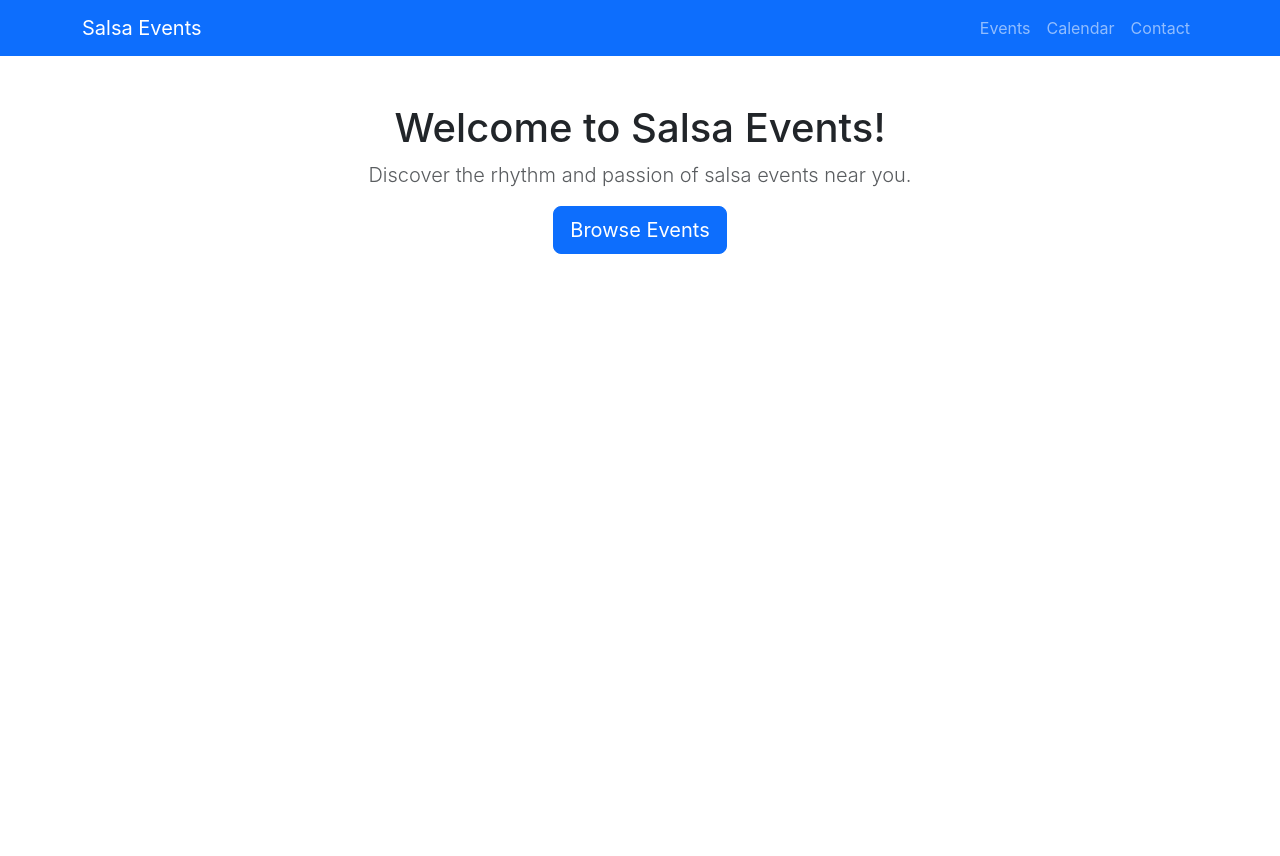
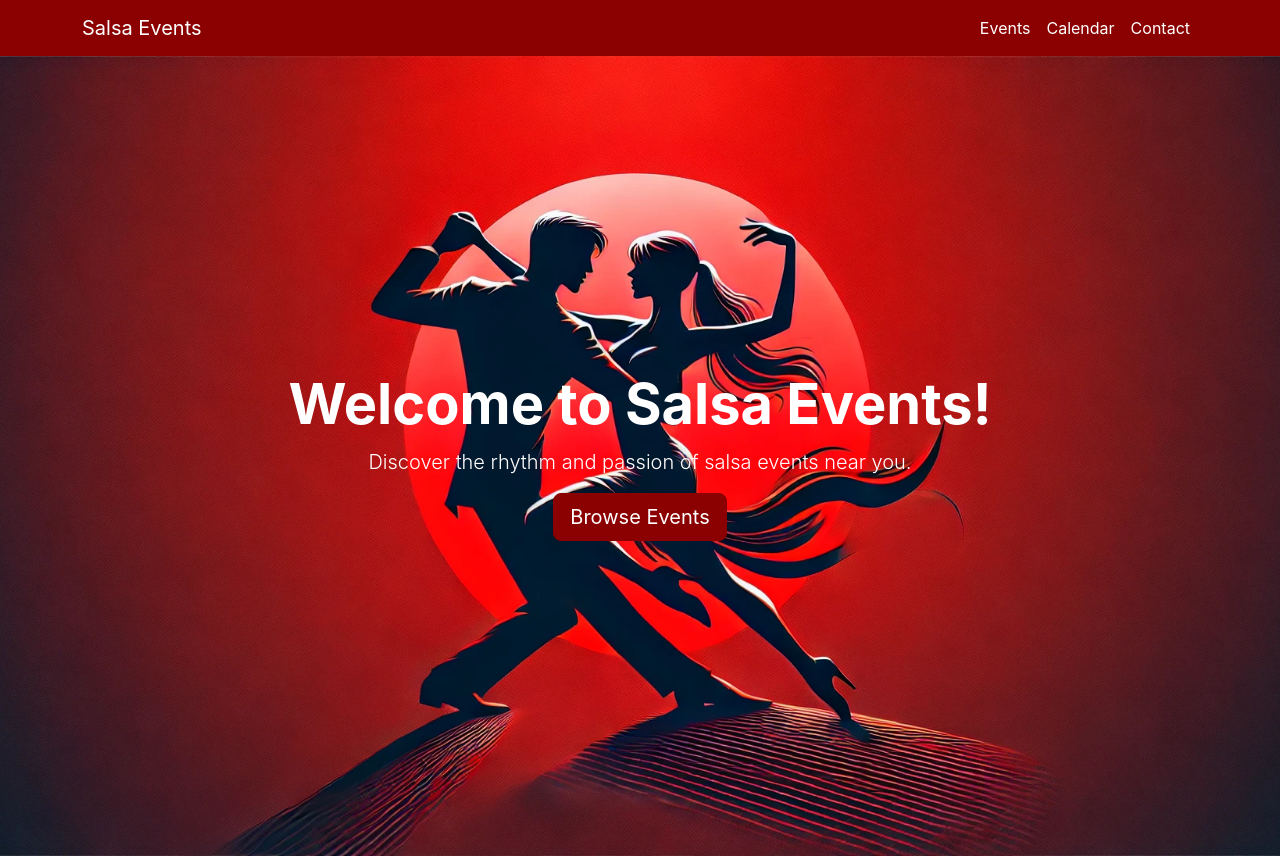
Before and after one commit to abrah926/salsa_project, a React (Create React App) app in the folder frontend/: page / in a window 1280 px wide. Before the commit the page ends 800 px from the top, so only its background shows below. Built offline with nearby package versions, Linux system fonts and the light colour scheme.

Commit message:
added a bg for the home page in the hero component

```diff
--- a/frontend/src/components/Hero.js
+++ b/frontend/src/components/Hero.js
@@ -3,16 +3,39 @@ import { Link } from "react-router-dom";
 
 function Hero() {
   return (
-    <div className="hero text-center py-5 bg-light">
-      <div className="container">
-        <h1 className="display-4">Welcome to Salsa Events!</h1>
-        <p className="lead">
-          Discover the rhythm and passion of salsa events near you.
-        </p>
-        <Link to="/events" className="btn btn-primary btn-lg">
-          Browse Events
-        </Link>
-      </div>
+    <div
+      className="hero text-center py-5"
+      style={{
+        backgroundImage: "url('/images/dance-bg.webp')",
+        backgroundSize: "cover",
+        backgroundPosition: "center",
+        backgroundRepeat: "no-repeat",
+        backgroundAttachment: "fixed", // Makes the image cover the viewport
+        color: "white",
+        height: "100vh", // Full viewport height
+        display: "flex",
+        flexDirection: "column",
+        justifyContent: "center",
+        alignItems: "center",
+      }}
+    >
+      <h1 className="display-4" style={{ fontWeight: "bold" }}>
+        Welcome to Salsa Events!
+      </h1>
+      <p className="lead">
+        Discover the rhythm and passion of salsa events near you.
+      </p>
+      <Link
+        to="/events"
+        className="btn btn-primary btn-lg"
+        style={{
+          backgroundColor: "#8b0000", // Darker red
+          borderColor: "#8b0000",
+          color: "white",
+        }}
+      >
+        Browse Events
+      </Link>
     </div>
   );
 }
--- a/frontend/src/components/Navbar.js
+++ b/frontend/src/components/Navbar.js
@@ -3,9 +3,14 @@ import { Link } from "react-router-dom";
 
 const Navbar = () => {
   return (
-    <nav className="navbar navbar-expand-lg navbar-dark bg-primary">
+    <nav
+      className="navbar navbar-expand-lg"
+      style={{
+        backgroundColor: "#8b0000", // Darker red background color
+      }}
+    >
       <div className="container">
-        <Link className="navbar-brand" to="/">
+        <Link className="navbar-brand text-white" to="/">
           Salsa Events
         </Link>
         <button
@@ -22,17 +27,17 @@ const Navbar = () => {
         <div className="collapse navbar-collapse" id="navbarNav">
           <ul className="navbar-nav ms-auto">
             <li className="nav-item">
-              <Link className="nav-link" to="/events">
+              <Link className="nav-link text-white" to="/events">
                 Events
               </Link>
             </li>
             <li className="nav-item">
-              <Link className="nav-link" to="/calendar">
+              <Link className="nav-link text-white" to="/calendar">
                 Calendar
               </Link>
             </li>
             <li className="nav-item">
-              <Link className="nav-link" to="/contact">
+              <Link className="nav-link text-white" to="/contact">
                 Contact
               </Link>
             </li>
--- a/frontend/src/pages/Home.js
+++ b/frontend/src/pages/Home.js
@@ -1,16 +1,11 @@
 import React from 'react';
-import { Link } from 'react-router-dom';
+import Hero from "../components/Hero";
 
 const Home = () => {
   return (
-    <div className="container text-center mt-5">
-      <h1>Welcome to Salsa Events!</h1>
-      <p className="lead text-muted">
-        Discover the rhythm and passion of salsa events near you.
-      </p>
-      <Link to="/events" className="btn btn-primary btn-lg">
-        Browse Events
-      </Link>
+    <div>
+      {/* Include the Hero component */}
+      <Hero />
     </div>
   );
 };
```
Also changed, not shown: frontend/public/images/dance-bg.webp (added), 1 other file (tests, documents, lock files or other folders).
